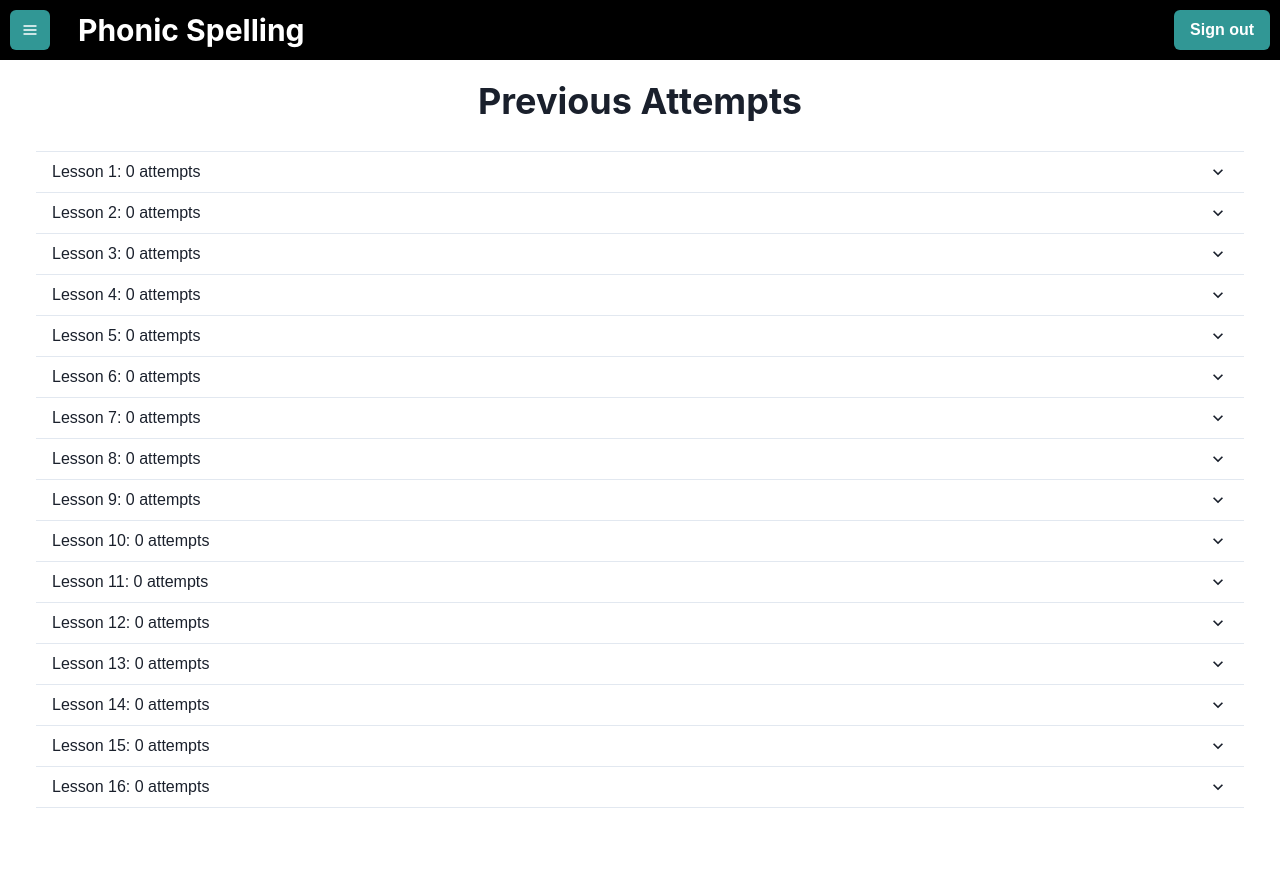
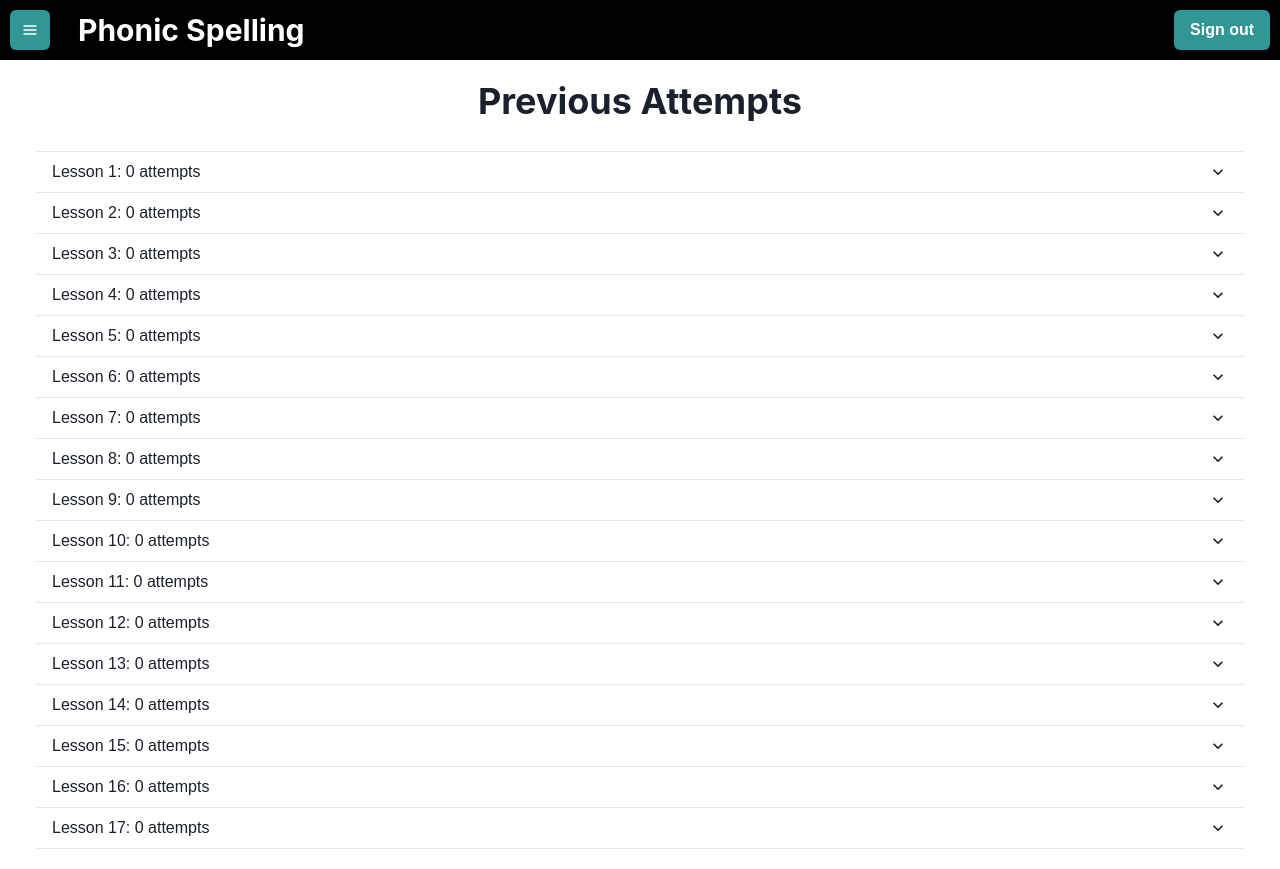
Before and after one commit to TaiWilkin/phonic-spelling, a React (Create React App) app: page /attempts in a window 1280 px wide. Before the commit the page ends 828 px from the top, so only its background shows below. Built offline with nearby package versions, Linux system fonts and the light colour scheme; no server answers; the database is empty; sample sign-in values are in the browser's storage.

Commit message:
Add lesson seventeen

```diff
--- a/src/data/lessons/index.js
+++ b/src/data/lessons/index.js
@@ -7,6 +7,7 @@ import thirteen from "./thirteen";
 import fourteen from "./fourteen";
 import fifteen from "./fifteen";
 import sixteen from "./sixteen";
+import seventeen from "./seventeen";
 
 const lessons = {
   1: {
@@ -307,6 +308,7 @@ const lessons = {
   14: fourteen,
   15: fifteen,
   16: sixteen,
+  17: seventeen,
 };
 
 export default lessons;
--- /dev/null
+++ b/src/data/lessons/seventeen.js
@@ -0,0 +1,151 @@
+const sixteen = {
+  newPhonemes: ["long-y", "silent-y"],
+  allPhonemes: [
+    "short-a",
+    "t",
+    "n",
+    "f",
+    "short-i",
+    "m",
+    "s",
+    "hard-c",
+    "p",
+    "hard-s",
+    "h",
+    "short-e",
+    "short-u",
+    "r",
+    "short-o",
+    "j",
+    "b",
+    "d",
+    "g",
+    "k",
+    "l",
+    "hard-y",
+    "v",
+    "w",
+    "x",
+    "open-a",
+    "double-l",
+    "qu",
+    "z",
+    "long-o",
+    "long-e",
+    "voiced-th",
+    "sh",
+    "ch",
+    "long-a",
+    "silent-e",
+    "long-i",
+    "long-u",
+    "long-y",
+    "silent-y",
+  ],
+  words: [
+    "by",
+    "my",
+    "cry",
+    "may",
+    "ray",
+    "gray",
+    "rays",
+    "way",
+    "pry",
+    "pray",
+    "ways",
+    "say",
+    "day",
+    "dray",
+    "days",
+    "dry",
+    "fry",
+    "try",
+  ],
+  stems: [
+    "at",
+    "an",
+    "in",
+    "it",
+    "en",
+    "ot",
+    "un",
+    "am",
+    "ad",
+    "ed",
+    "im",
+    "et",
+    "og",
+    "id",
+    "ax",
+    "ox",
+    "ix",
+    "ex",
+    "all",
+    "ill",
+    "ell",
+    "oll",
+    "ig",
+    "ag",
+    "uzz",
+    "ib",
+    "ab",
+    "eb",
+    "ug",
+    "ob",
+    "eg",
+    "em",
+    "od",
+    "ud",
+    "om",
+    "ub",
+    "ap",
+    "ip",
+    "op",
+    "um",
+    "sp",
+    "st",
+    "ane",
+    "ame",
+    "ale",
+    "ake",
+    "ade",
+    "pl",
+    "sl",
+    "fl",
+    "cl",
+    "bl",
+    "gl",
+    "ide",
+    "ine",
+    "ile",
+    "ube",
+    "une",
+    "ay",
+    "cr",
+    "gr",
+    "dr",
+    "fr",
+    "tr",
+    "pr",
+  ],
+  notes: [
+    "This lesson introduces long Y and silent Y.",
+    "The name of the letter Y contains two sounds -'w' and 'long I'. " +
+      "For the phoneme of long Y, the 'w' is dropped, leaving only the 'long I' " +
+      "sound. For example, 'by' contains 'b' and 'long Y', sounding like " +
+      "'b'-'long I'.",
+    "In single-syllable, open-syllable words such as 'by' and 'sky', " +
+      "long Y is usually used instead of long I.",
+    "You will also learn a new spelling pattern: 'ay'. " +
+      "When two vowels come together, the first vowel often becomes long, " +
+      "and the second vowel is often silent. In 'ay', the A is long and the Y is " +
+      "silent.",
+    "You might have been taught that when adding an S to the end of a word, " +
+      "if the word ends in Y, it should be replaced with 'ie' (baby -> babies). " +
+      "An exception to this rule is when Y is silent. In that case, the Y isn't " +
+      "replaced (lay -> lays).",
+  ],
+};
+
+export default sixteen;
--- a/src/data/phonemes.js
+++ b/src/data/phonemes.js
@@ -273,6 +273,21 @@ const phonemes = {
     image: "https://s7.gifyu.com/images/long-u.png",
     vowel: true,
   },
+  "long-y": {
+    name: "long-y",
+    letter: "Y (long)",
+    examples: ["by", "fly"],
+    image: "https://s7.gifyu.com/images/long-y.png",
+    vowel: true,
+  },
+  "silent-y": {
+    name: "silent-y",
+    letter: "Y (silent)",
+    examples: ["say", "away"],
+    image: "https://s7.gifyu.com/images/ydc5c934b8fb65514.png",
+    vowel: true,
+    silent: true,
+  },
 };
 
 export default phonemes;
--- a/src/data/stems.js
+++ b/src/data/stems.js
@@ -231,6 +231,34 @@ const stems = {
     letters: ["long-u", "n", "silent-e"],
     image: "https://s7.gifyu.com/images/stem-une.png",
   },
+  ay: {
+    letters: ["long-a", "silent-y"],
+    image: "https://s7.gifyu.com/images/stem-ay.png",
+  },
+  cr: {
+    letters: ["hard-c", "r"],
+    image: "https://s7.gifyu.com/images/stem-cr.png",
+  },
+  gr: {
+    letters: ["g", "r"],
+    image: "https://s7.gifyu.com/images/stem-gr.png",
+  },
+  dr: {
+    letters: ["d", "r"],
+    image: "https://s7.gifyu.com/images/stem-dr.png",
+  },
+  fr: {
+    letters: ["f", "r"],
+    image: "https://s7.gifyu.com/images/stem-fr.png",
+  },
+  tr: {
+    letters: ["t", "r"],
+    image: "https://s7.gifyu.com/images/stem-tr.png",
+  },
+  pr: {
+    letters: ["p", "r"],
+    image: "https://s7.gifyu.com/images/stem-pr.png",
+  },
 };
 
 export default stems;
--- a/src/data/words.js
+++ b/src/data/words.js
@@ -761,6 +761,60 @@ const words = {
   rides: {
     letters: ["r", "long-i", "d", "silent-e", "hard-s"],
   },
+  by: {
+    letters: ["b", "long-y"],
+  },
+  my: {
+    letters: ["m", "long-y"],
+  },
+  cry: {
+    letters: ["hard-c", "r", "long-y"],
+  },
+  may: {
+    letters: ["m", "long-a", "silent-y"],
+  },
+  ray: {
+    letters: ["r", "long-a", "silent-y"],
+  },
+  gray: {
+    letters: ["g", "r", "long-a", "silent-y"],
+  },
+  rays: {
+    letters: ["r", "long-a", "silent-y", "hard-s"],
+  },
+  way: {
+    letters: ["w", "long-a", "silent-y"],
+  },
+  pry: {
+    letters: ["p", "r", "long-y"],
+  },
+  pray: {
+    letters: ["p", "r", "long-a", "silent-y"],
+  },
+  ways: {
+    letters: ["w", "long-a", "silent-y", "hard-s"],
+  },
+  say: {
+    letters: ["s", "long-a", "silent-y"],
+  },
+  day: {
+    letters: ["d", "long-a", "silent-y"],
+  },
+  dray: {
+    letters: ["d", "r", "long-a", "silent-y"],
+  },
+  days: {
+    letters: ["d", "long-a", "silent-y", "hard-s"],
+  },
+  dry: {
+    letters: ["d", "r", "long-y"],
+  },
+  fry: {
+    letters: ["f", "r", "long-y"],
+  },
+  try: {
+    letters: ["t", "r", "long-y"],
+  },
 };
 
 export default words;
```
